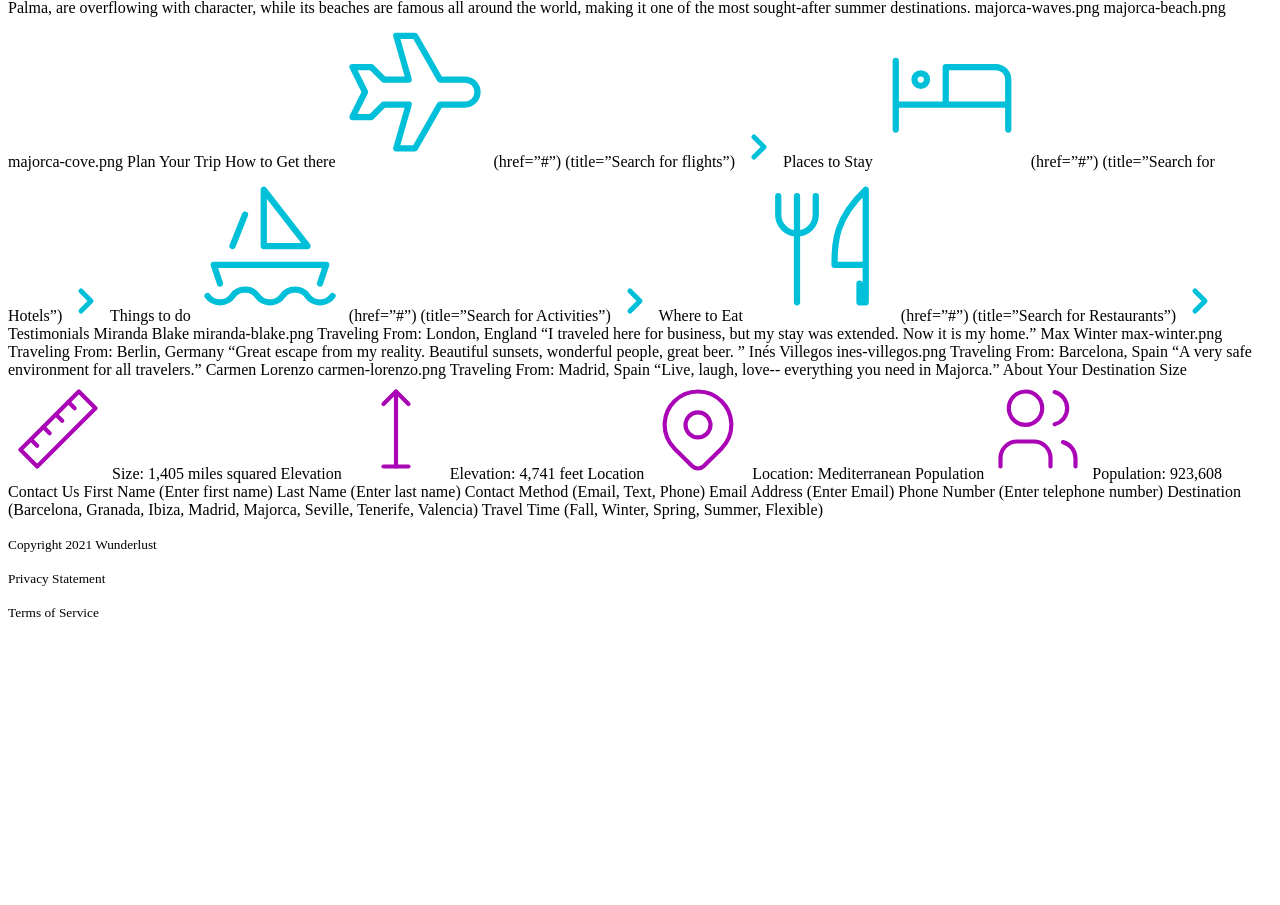
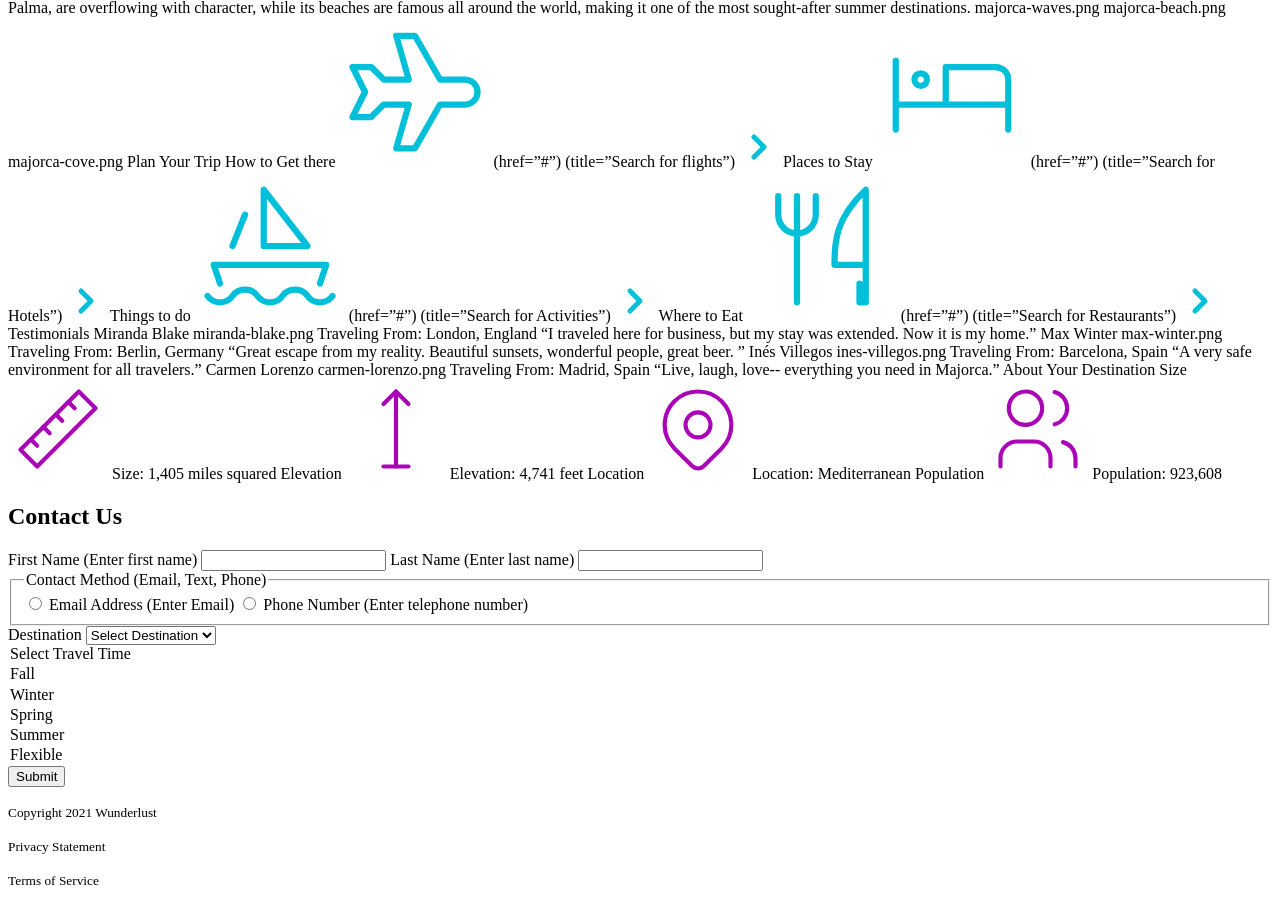
Before and after one commit to JKasica/wunderlust, a plain HTML site: page index.html in a window 1280 px wide. Shown: the part 341-1246 px from the top of the page. Before the commit the page ends 978 px from the top, so only its background shows below. Drawn offline with Linux system fonts and the light colour scheme.

Commit message:
finished form

```diff
--- a/index.html
+++ b/index.html
@@ -149,16 +149,46 @@
 
             Population: 923,608
 
-            Contact Us
-            First Name (Enter first name)
-            Last Name (Enter last name)
+            <form>
+                <h2>Contact Us</h2>
+                <label for="firstName">First Name (Enter first name)</label>
+                <input type="text" name="firstName" id="firstName">
 
-            Contact Method (Email, Text, Phone)
-            Email Address (Enter Email)
-            Phone Number (Enter telephone number)
+                <label for="lastName">Last Name (Enter last name)</label>
+                <input type="text" name="lastName" id="lastName">
 
-            Destination (Barcelona, Granada, Ibiza, Madrid, Majorca, Seville, Tenerife, Valencia)
-            Travel Time (Fall, Winter, Spring, Summer, Flexible)
+                <fieldset>
+                    <legend>Contact Method (Email, Text, Phone)</legend>
+                    <input type="radio" name="contactMethod" id="email" value="email">
+                    <label for="email">Email Address (Enter Email)</label>
+
+                    <input type="radio" name="contactMethod" id="phone" value="phone">
+                    <label for="email">Phone Number (Enter telephone number)</label>
+                </fieldset>
+
+                <label for="myDestination">Destination</label>
+                <select size="1" name="myDestination" id="myDestination">
+                    <option value="">Select Destination</option>
+                    <option value="Barcelona">Barcelona</option>
+                    <option value="Granada">Granada</option>
+                    <option value="Ibiza">Ibiza</option>
+                    <option value="Madrid">Madrid</option>
+                    <option value="Majorca">Majorca</option>
+                    <option value="Seville">Seville</option>
+                    <option value="Tenerife">Tenerife</option>
+                    <option value="Valencia">Valencia</option>
+
+                <label for="myTravelTime">Travel Time</label>
+                <select size="1" name="myTravelTime" id="myTravelTime">
+                    <option value="">Select Travel Time</option>
+                    <option value="Fall">Fall</option>
+                    <option value="Winter">Winter</option>
+                    <option value="Spring">Spring</option>
+                    <option value="Summer">Summer</option>
+                    <option value="Flexible">Flexible</option>
+
+                <input type="submit" id="mySubmit" value="Submit">
+            </form>
         </main>
 
         <footer>
```
